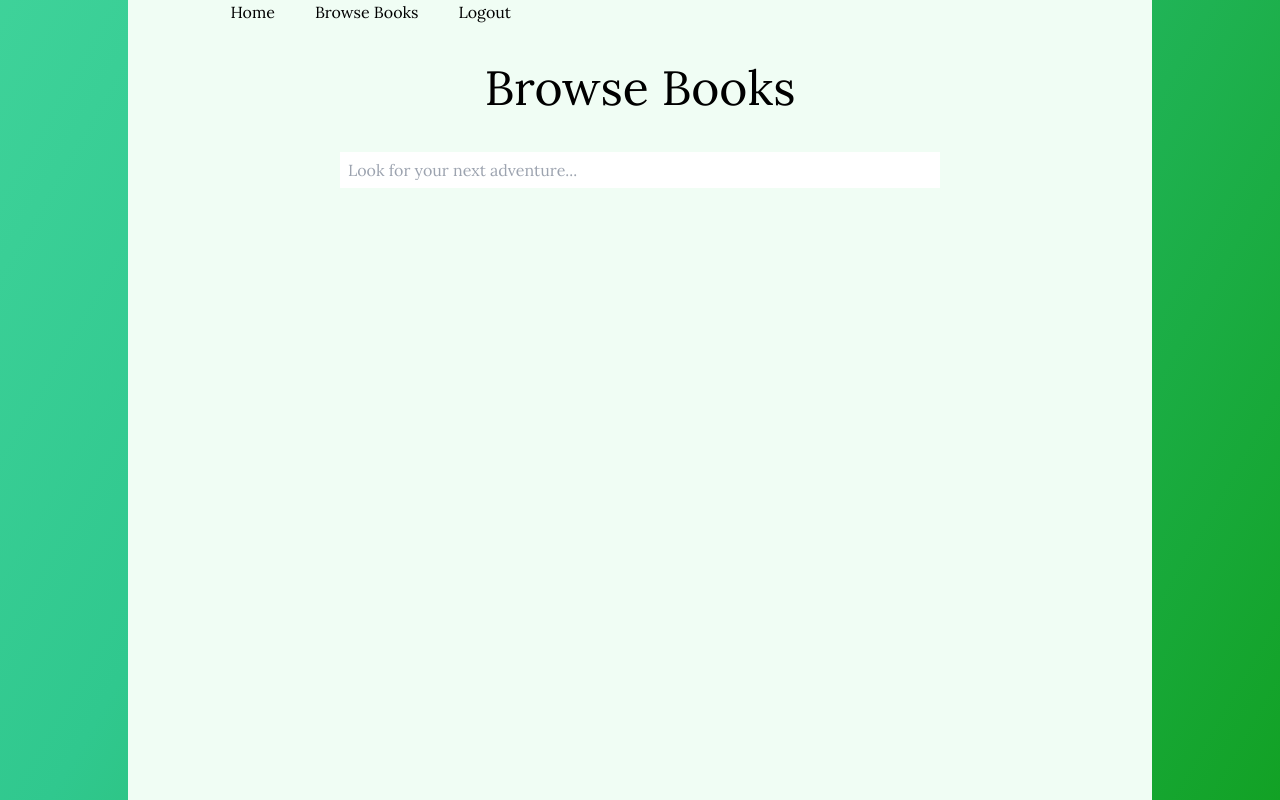
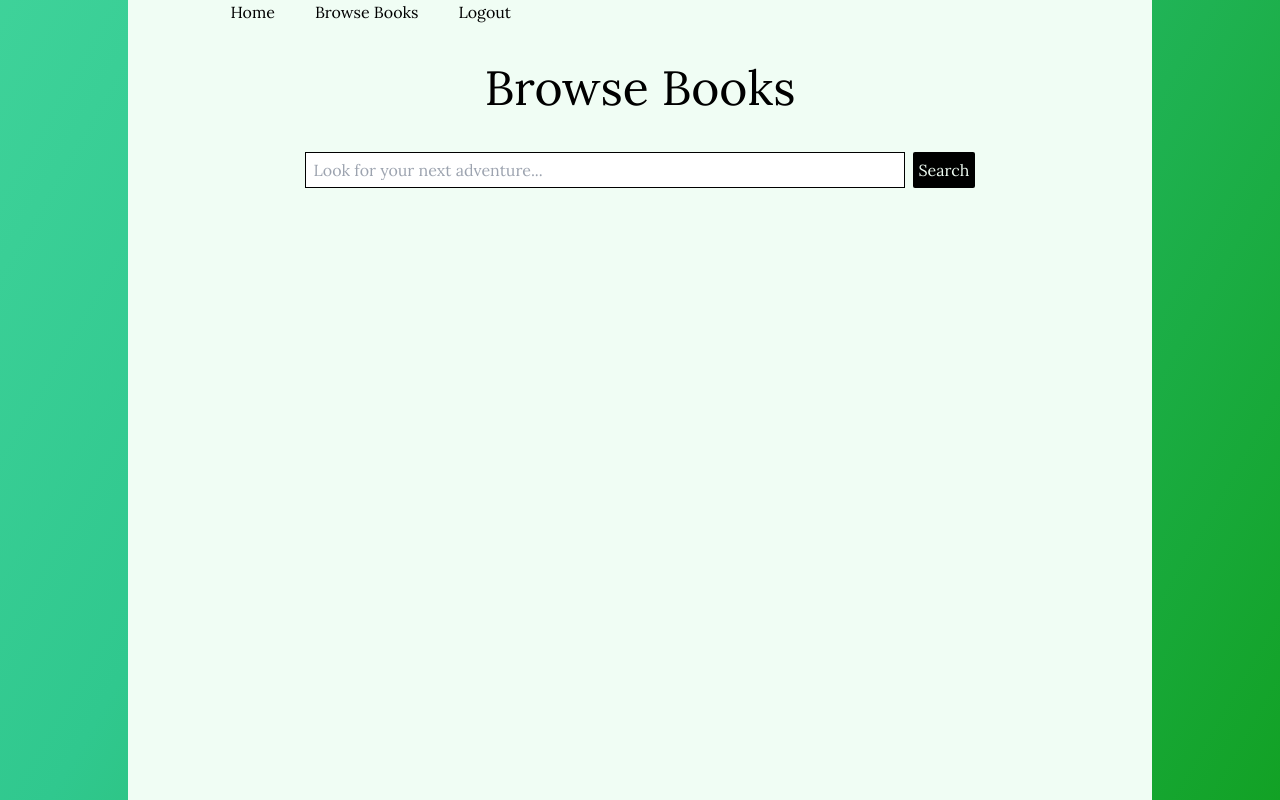
Before and after one commit to Vnovnick/jourbooks, a SvelteKit app: page /browsebooks in a window 1280 px wide. Built offline with nearby package versions, Linux system fonts and the light colour scheme.

Commit message:
add book search function

```diff
--- a/src/routes/(authenticated)/browsebooks/+page.server.ts
+++ b/src/routes/(authenticated)/browsebooks/+page.server.ts
@@ -0,0 +1,9 @@
+import axios from "axios";
+
+export const actions = {
+  search: async ({ request }) => {
+    const formData = await request.formData();
+    const search = formData.get("book-search") as string;
+    console.log(search);
+  },
+};
--- a/src/routes/(authenticated)/browsebooks/+page.svelte
+++ b/src/routes/(authenticated)/browsebooks/+page.svelte
@@ -1,7 +1,17 @@
-<script>
+<script lang="ts">
   import { searchPlaceholders } from "$lib/browsebooksDefinitions";
+
+  let bookSearch: string;
   const placeholder =
     searchPlaceholders[Math.floor(Math.random() * searchPlaceholders.length)];
+
+  // need to remove whitespace from each individual word before joining
+  const handleBookSearch = () => {
+    const convertedSearch = bookSearch.trim().split(" ");
+    // .map((s) => s.trim())
+    // .join("+");
+    console.log(convertedSearch);
+  };
 </script>
 
 <div class="m-auto w-[1024px] bg-green-50 flex flex-col">
@@ -13,5 +23,17 @@
     </form>
   </nav>
   <p class="text-5xl text-center mt-10">Browse Books</p>
-  <input class="w-[600px] mx-auto h-9 mt-10 pl-2" {placeholder} />
+  <div class="flex gap-x-2 items-center mt-10 justify-center">
+    <input
+      class="w-[600px] h-9 pl-2 border border-black"
+      name="book-search"
+      {placeholder}
+      bind:value={bookSearch}
+    />
+    <button
+      type="button"
+      class="p-1.5 bg-black text-green-50 rounded-sm hover:bg-black h-fit"
+      on:click={handleBookSearch}>Search</button
+    >
+  </div>
 </div>
```
